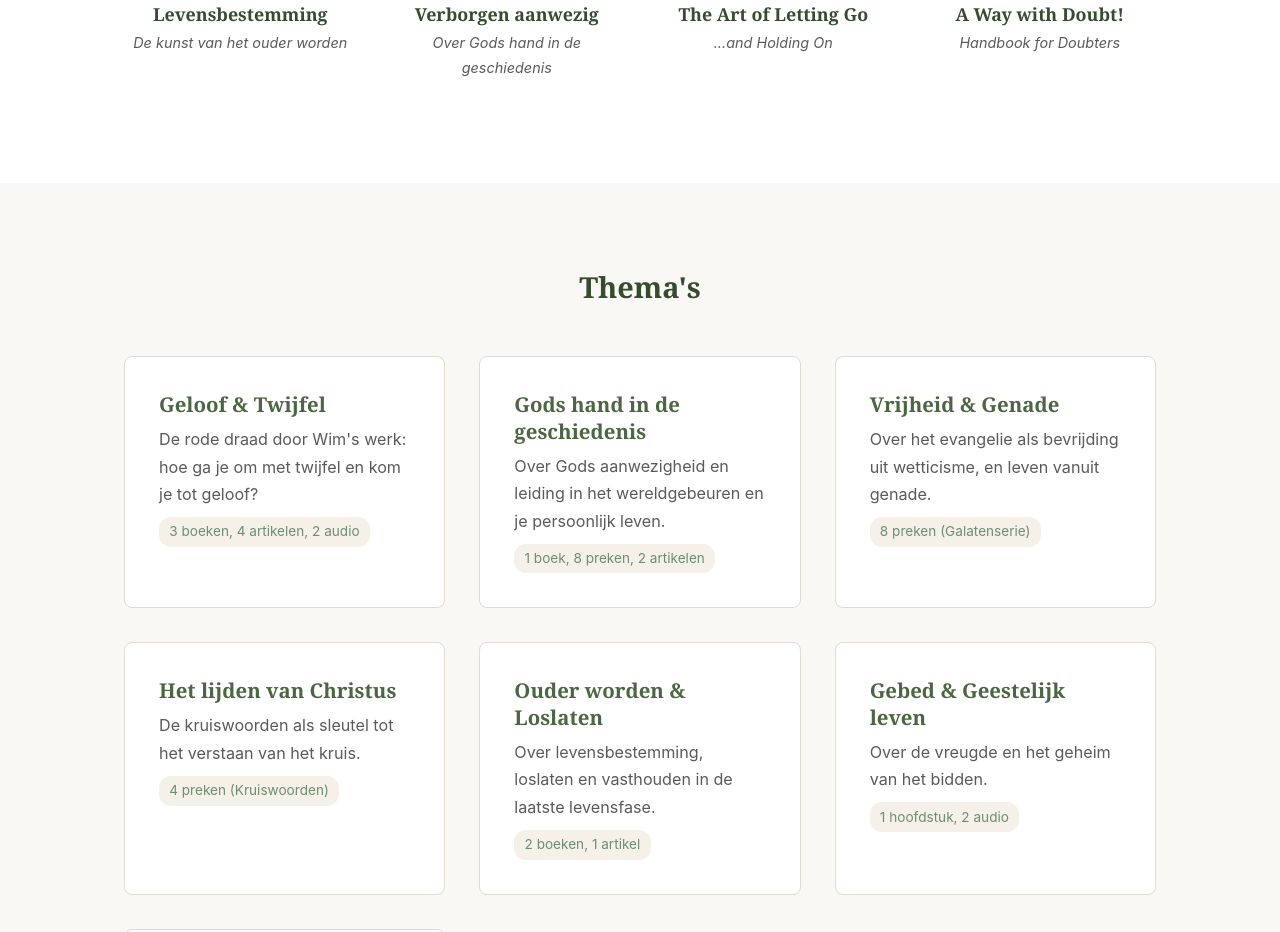
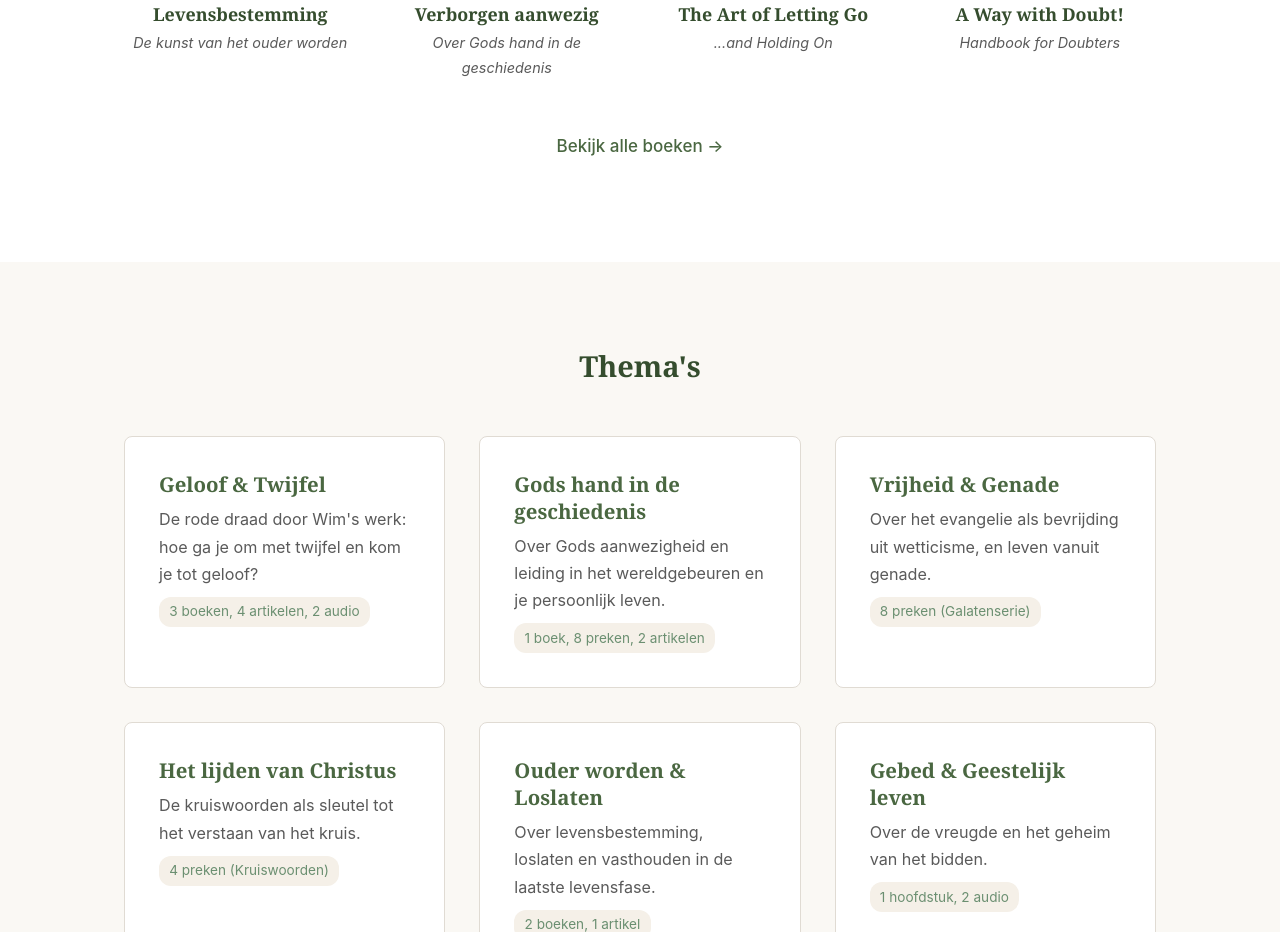
Before and after one commit to hgrietkerk/wimrietkerk-website, a plain HTML site: page index.html in a window 1280 px wide. Shown: the part 897-1829 px from the top of the page. Drawn offline with Linux system fonts and the light colour scheme.

Commit message:
Add 'Bekijk alle boeken' link on homepage below book grid
Co-Authored-By: Claude Opus 4.6 <noreply@anthropic.com>

```diff
--- a/css/style.css
+++ b/css/style.css
@@ -265,6 +265,23 @@ p { margin-bottom: var(--spacing-sm); }
   box-shadow: 0 4px 12px rgba(0,0,0,0.12);
   aspect-ratio: 2/3;
   object-fit: cover;
+}
+
+.section-link {
+  text-align: center;
+  margin-top: var(--spacing-md);
+}
+
+.section-link a {
+  color: var(--color-primary);
+  font-weight: 500;
+  text-decoration: none;
+  border-bottom: 1px solid transparent;
+  transition: border-color 0.2s;
+}
+
+.section-link a:hover {
+  border-bottom-color: var(--color-primary);
 }
 
 .book-card h3 {
--- a/index.html
+++ b/index.html
@@ -83,6 +83,7 @@
           </a>
         </div>
       </div>
+      <p class="section-link"><a href="boeken.html">Bekijk alle boeken &rarr;</a></p>
     </div>
   </section>
 
```
